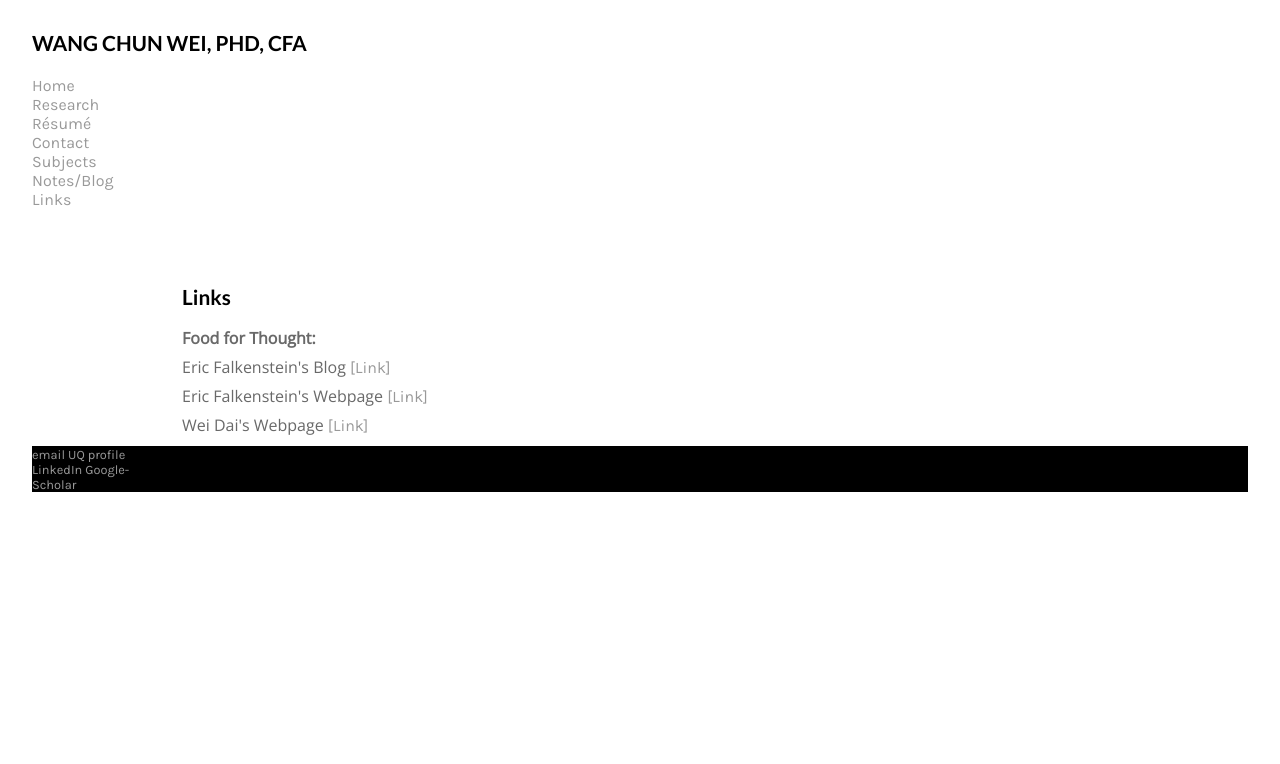
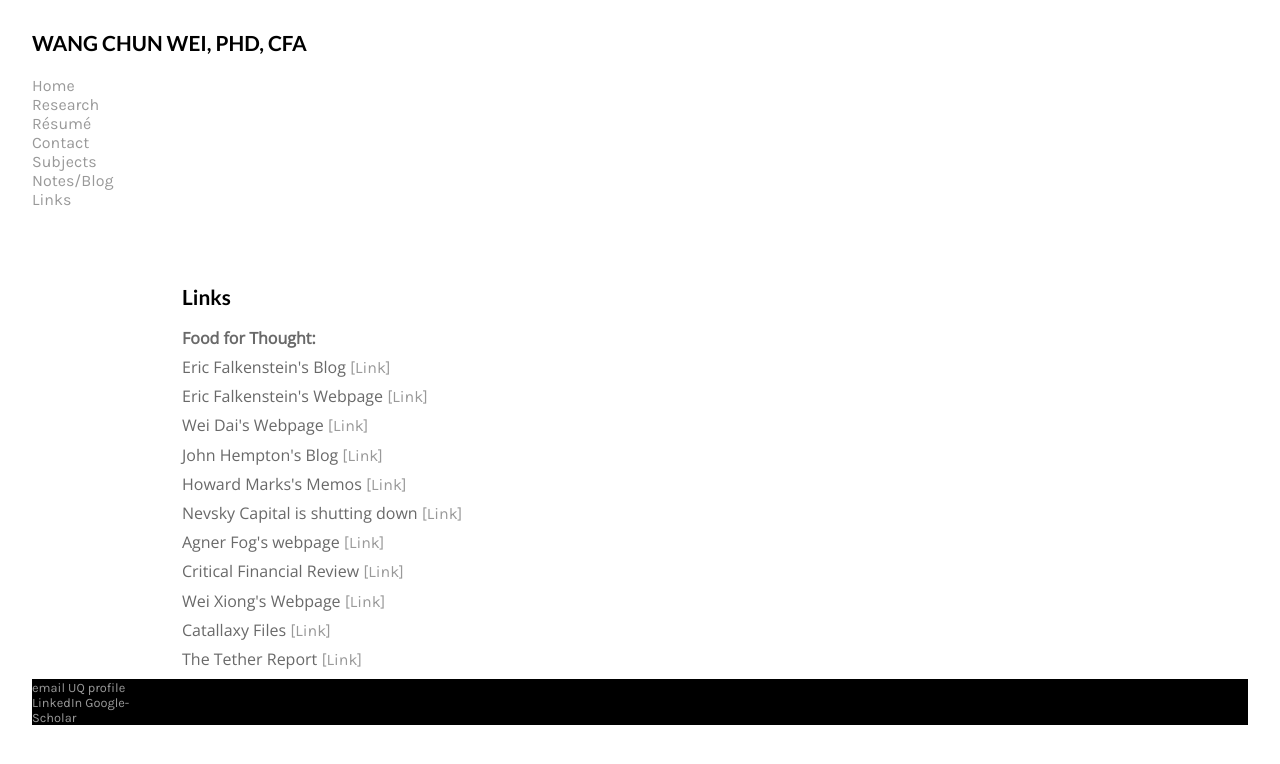
Before and after one commit to weiwangchun/weiwangchun.github.io, a Jekyll site: the page built from links/index.html, in a window 1280 px wide. Shown: the top 764 px of the page. Built offline with Jekyll 4.4.1, drawn with Linux system fonts in a browser that asks for light colours.

Commit message:
Update index.html

```diff
--- a/links/index.html
+++ b/links/index.html
@@ -18,11 +18,14 @@ title: Links
   <p> Eric Falkenstein's Blog <a href="http://falkenblog.blogspot.com.au/">[Link]</a></p>
   <p> Eric Falkenstein's Webpage <a href="http://www.efalken.com/papers/index.html">[Link]</a></p>
   <p> Wei Dai's Webpage <a href="http://www.weidai.com/">[Link]</a></p>
-
-
-
-
-
+  <p> John Hempton's Blog <a href="http://brontecapital.blogspot.com.au/">[Link]</a></p>
+  <p> Howard Marks's Memos <a href="https://www.oaktreecapital.com/insights/howard-marks-memos">[Link]</a></p>
+  <p> Nevsky Capital is shutting down <a href="https://www.zerohedge.com/news/2016-01-05/why-15-billion-nevsky-capital-shutting-down-full-letter">[Link]</a></p>
+  <p> Agner Fog's webpage <a href="http://www.agner.org/">[Link]</a></p>
+  <p> Critical Financial Review <a href="http://cfr.ivo-welch.info">[Link]</a></p>
+  <p> Wei Xiong's Webpage <a href="http://wxiong.mycpanel.princeton.edu/">[Link]</a></p>
+  <p> Catallaxy Files <a href="http://catallaxyfiles.com/">[Link]</a></p>
+  <p> The Tether Report <a href="https://www.tetherreport.com/">[Link]</a></p>
 
 
 </div><!-- /.blurb -->
```
